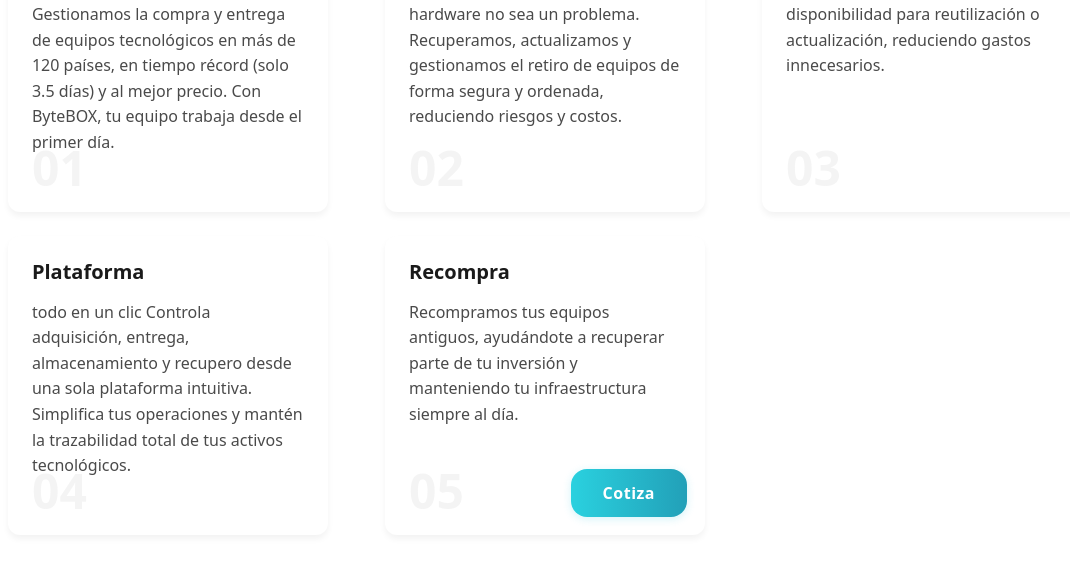
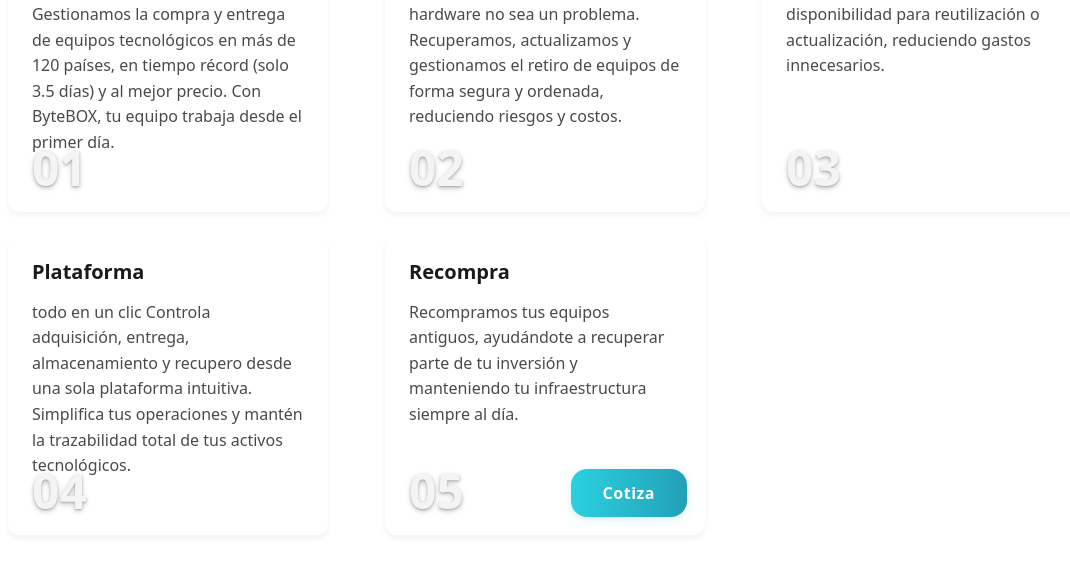
Before and after one commit to Jhuanca2023/BYTEBOX, a React (Vite) app: page / in a window 1280 px wide. Shown: the part 1126-1703 px from the top of the page, without its empty margins (95-1165 px from the left). Built offline with nearby package versions, Linux system fonts and the light colour scheme.

Commit message:
feat: agregar sombras para la vista de numeros

```diff
--- a/src/components/Buyback/Buyback.tsx
+++ b/src/components/Buyback/Buyback.tsx
@@ -5,7 +5,15 @@ const Buyback = () => (
   <section id="recompra" className="solution-card" style={{ position: 'relative' }}>
     <h3>Recompra</h3>
     <p>Recompramos tus equipos antiguos, ayudándote a recuperar parte de tu inversión y manteniendo tu infraestructura siempre al día.</p>
-    <span className="solution-number">05</span>
+    <span
+      className="solution-number"
+      style={{
+        textShadow: '0 2px 4px rgba(0, 0, 0, 0.2), 0 1px 2px rgba(0, 0, 0, 0.3)',
+        filter: 'drop-shadow(0 2px 3px rgba(0, 0, 0, 0.15))'
+      }}
+    >
+      05
+    </span>
     <button
       className="buyback-cta-btn"
       onClick={() => {
--- a/src/components/Offboarding/Offboarding.tsx
+++ b/src/components/Offboarding/Offboarding.tsx
@@ -3,7 +3,15 @@ const Offboarding = () => (
     <h3>Offboarding</h3>
     <p>Desvinculación sin fricciones
 Cuando un miembro del equipo se va, nos aseguramos de que el hardware no sea un problema. Recuperamos, actualizamos y gestionamos el retiro de equipos de forma segura y ordenada, reduciendo riesgos y costos.</p>
-    <span className="solution-number">02</span>
+    <span
+      className="solution-number"
+      style={{
+        textShadow: '0 2px 4px rgba(0, 0, 0, 0.2), 0 1px 2px rgba(0, 0, 0, 0.3)',
+        filter: 'drop-shadow(0 2px 3px rgba(0, 0, 0, 0.15))'
+      }}
+    >
+      02
+    </span>
   </section>
 );
 
--- a/src/components/Onboarding/Onboarding.tsx
+++ b/src/components/Onboarding/Onboarding.tsx
@@ -5,7 +5,15 @@ const Onboarding = () => (
     <h3>Onboarding</h3>
     <p>Equipamos tu talento global sin complicaciones
 Incorporar nuevos colaboradores nunca fue tan fácil. Gestionamos la compra y entrega de equipos tecnológicos en más de 120 países, en tiempo récord (solo 3.5 días) y al mejor precio. Con ByteBOX, tu equipo trabaja desde el primer día.</p>
-    <span className="solution-number">01</span>
+    <span
+      className="solution-number"
+      style={{
+        textShadow: '0 2px 4px rgba(0, 0, 0, 0.2), 0 1px 2px rgba(0, 0, 0, 0.3)',
+        filter: 'drop-shadow(0 2px 3px rgba(0, 0, 0, 0.15))'
+      }}
+    >
+      01
+    </span>
   </section>
 );
 
--- a/src/components/Platform/Platform.tsx
+++ b/src/components/Platform/Platform.tsx
@@ -4,7 +4,15 @@ const Platform = () => (
     <h3>Plataforma</h3>
     <p>todo en un clic
 Controla adquisición, entrega, almacenamiento y recupero desde una sola plataforma intuitiva. Simplifica tus operaciones y mantén la trazabilidad total de tus activos tecnológicos.</p>
-    <span className="solution-number">04</span>
+    <span
+      className="solution-number"
+      style={{
+        textShadow: '0 2px 4px rgba(0, 0, 0, 0.2), 0 1px 2px rgba(0, 0, 0, 0.3)',
+        filter: 'drop-shadow(0 2px 3px rgba(0, 0, 0, 0.15))'
+      }}
+    >
+      04
+    </span>
   </section>
 );
 
--- a/src/components/Products/Products.css
+++ b/src/components/Products/Products.css
@@ -116,6 +116,7 @@
   gap: 0.5rem;
   margin-top: 1.5rem;
 }
+
 .carousel-dot {
   width: 0.7rem;
   height: 0.7rem;
@@ -128,12 +129,14 @@
   padding: 0;
   box-shadow: none;
 }
+
 .carousel-dot.active {
   background: #2ad1df;
   border: none;
   transform: none;
   box-shadow: none;
 }
+
 .carousel-dot:focus {
   outline: 2px solid #2ad1df;
   outline-offset: 2px;
--- a/src/components/Storage/Storage.tsx
+++ b/src/components/Storage/Storage.tsx
@@ -4,7 +4,15 @@ const Storage = () => (
   <section id="almacenaje" className="solution-card">
     <h3>Almacenaje</h3>
     <p> Ofrecemos almacenamiento seguro y optimizado, protegiendo tus dispositivos y garantizando su disponibilidad para reutilización o actualización, reduciendo gastos innecesarios.</p>
-    <span className="solution-number">03</span>
+    <span
+      className="solution-number"
+      style={{
+        textShadow: '0 2px 4px rgba(0, 0, 0, 0.2), 0 1px 2px rgba(0, 0, 0, 0.3)',
+        filter: 'drop-shadow(0 2px 3px rgba(0, 0, 0, 0.15))'
+      }}
+    >
+      03
+    </span>
   </section>
 );
 
```
Also changed, not shown: src/components/Products/Products.tsx (+105 -43 lines), src/components/Offboarding/Offboarding.css (added), src/components/Onboarding/Onboarding.css (added), src/components/Storage/Storage.css (added).
